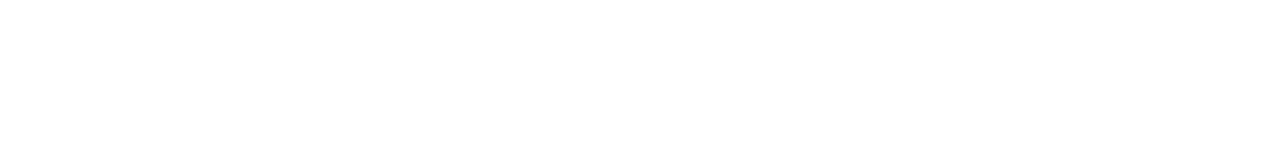
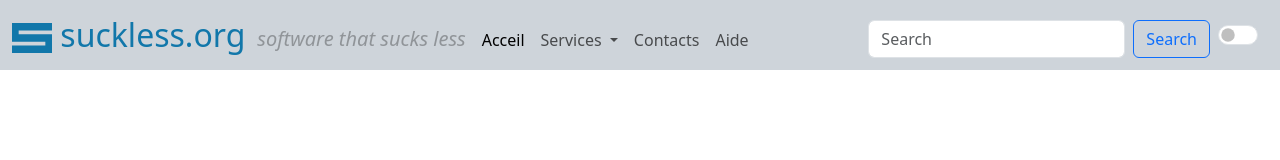
Before and after one commit to Geogueddari/Bootstrap_training, a plain HTML site: page index.html in a window 1280 px wide. Drawn offline with nearby package versions, Linux system fonts and the light colour scheme.

Commit message:
adding nav bar

```diff
--- a/index.html
+++ b/index.html
@@ -11,7 +11,73 @@
   <link rel="stylesheet" href="style.css">
 </head>
 <body>
-    <nav></nav>
+     <!--  ********************************************************************************************************  NAV BAR  ********************************************************************************************************-->
+  <nav class="navbar navbar-expand-lg bg-dark-subtle fixed-top">
+    <div class="container-fluid align-items-center ">
+
+      <a class="navbar-brand fs-2 p-0 me-1" style="color:#17a;" id="suckless_tag" href="#sucless_tag">
+        <img src="assets/suckless_logo.svg" alt="suckless_logo" height="30" width="40">
+        suckless.org
+      </a>
+
+
+      <button class="navbar-toggler" type="button" data-bs-toggle="collapse" data-bs-target="#navbarSupportedContent"
+        aria-controls="navbarSupportedContent" aria-expanded="false" aria-label="Toggle navigation">
+        <span class="navbar-toggler-icon"></span>
+      </button>
+
+
+      <div class="collapse navbar-collapse mt-2" id="navbarSupportedContent">
+        <ul class="navbar-nav me-auto mb-2 mb-lg-0  ">
+
+          <li class="nav-item fs-5">
+            <a class="nav-link disabled fst-italic text-nowrap" id="suckless_description" aria-disabled="true">software
+              that sucks less</a>
+          </li>
+
+
+          <li class="nav-item fs-6 mt-1">
+            <a class="nav-link active" aria-current="page" href="#">Acceil</a>
+          </li>
+
+
+          <li class="nav-item dropdown fs-6 mt-1">
+            <a class="nav-link dropdown-toggle" href="#" role="button" data-bs-toggle="dropdown" aria-expanded="false">
+              Services
+            </a>
+            <ul class="dropdown-menu">
+              <li><a class="dropdown-item" href="#">dwm</a></li>
+              <li><a class="dropdown-item" href="#">dmenu</a></li>
+              <li><a class="dropdown-item" href="#">St</a></li>
+              <li><a class="dropdown-item" href="#">Alacritty</a></li>
+            </ul>
+          </li>
+
+
+          <li class="nav-item fs-6 mt-1">
+            <a class="nav-link " href="#">Contacts</a>
+          </li>
+
+          <li class="nav-item fs-6 mt-1">
+            <a class="nav-link " href="#">Aide</a>
+          </li>
+        </ul>
+
+
+        <form class="d-flex fs-5" role="search">
+          <input class="form-control me-2" type="search" placeholder="Search" aria-label="Search">
+          <button class="btn btn-outline-primary me-2" type="submit">Search</button>
+          <div class="form-check form-switch">
+            <input class="form-check-input" type="checkbox" id="darkModeSwitch"    title="Switch between light and dark mode">
+            <label class="form-check-label" for="darkModeSwitch"></label>
+          </div>
+        </form>
+
+      </div>
+
+    </div>
+
+  </nav>
     <main></main>
     <footer></footer>
 
```
